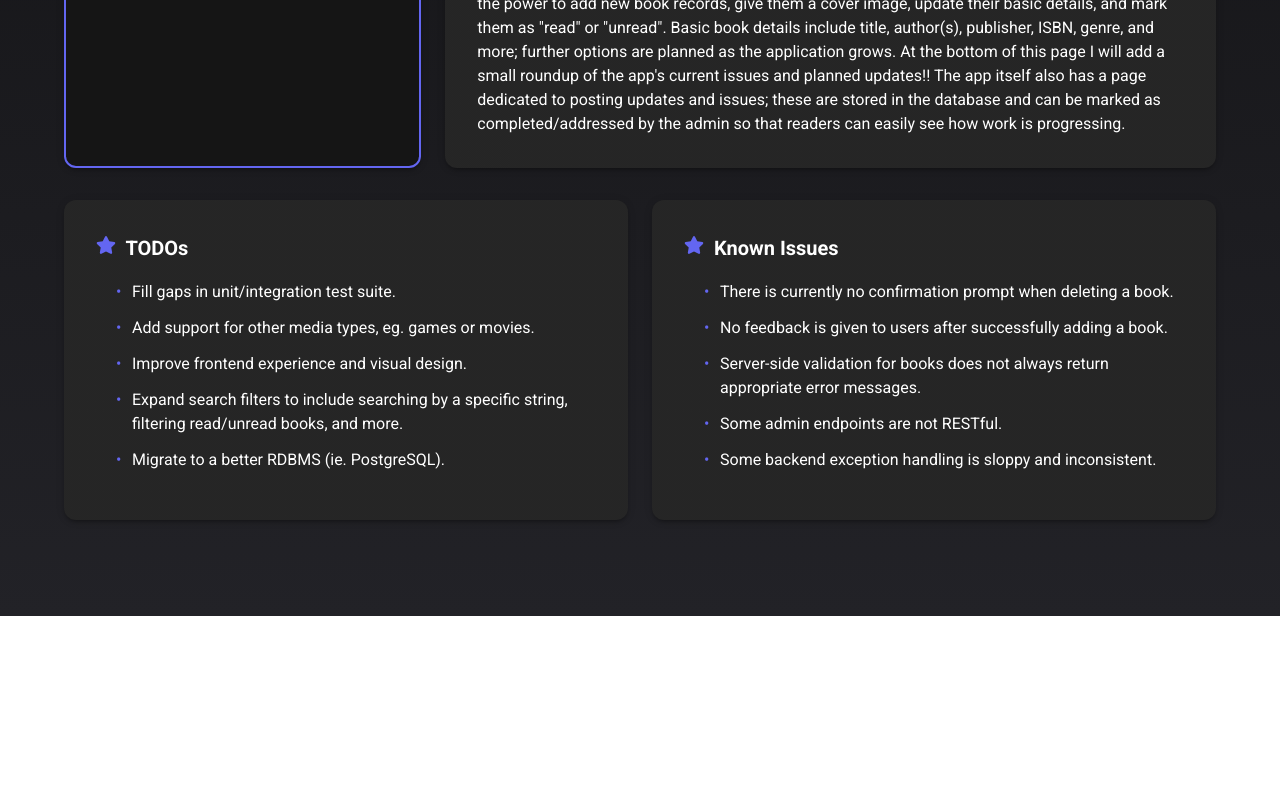
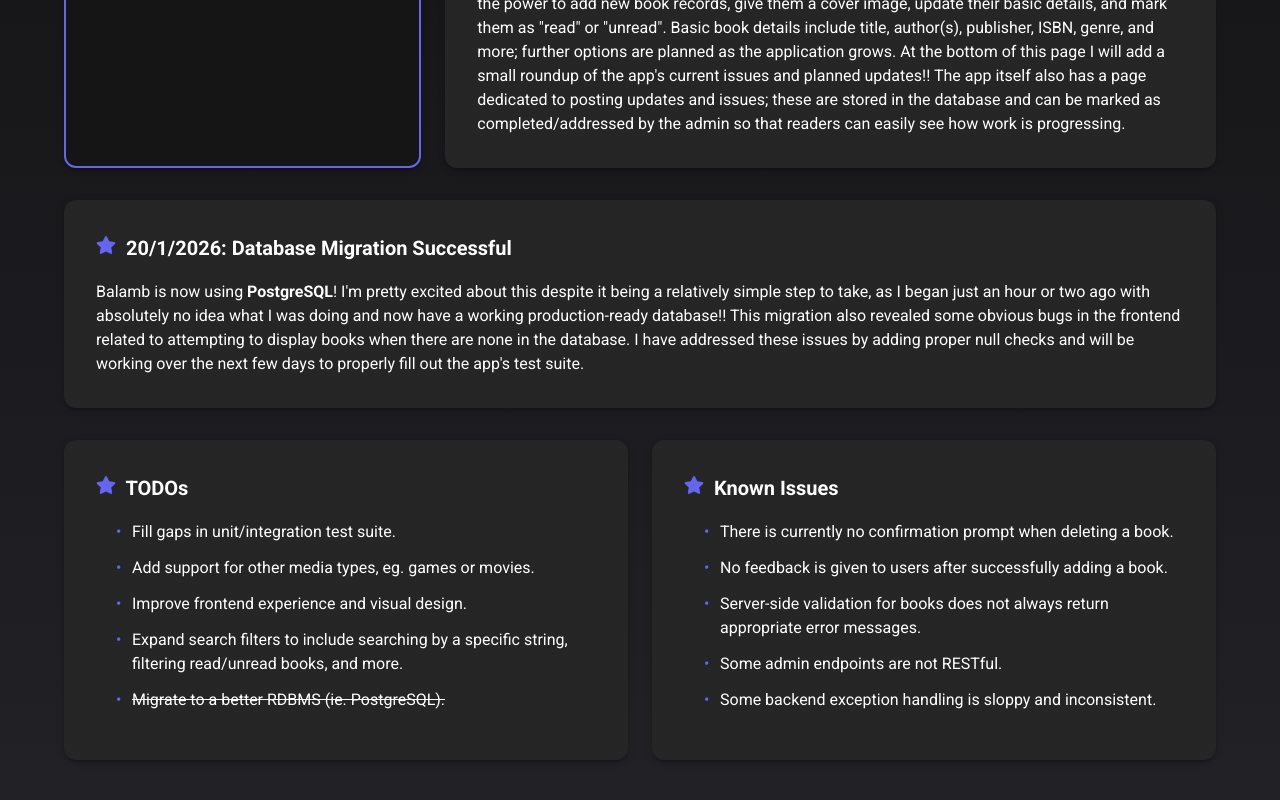
Before and after one commit to cosmo-memories/cosmo-memories.github.io, a React (Vite) app: page /projects/balamb in a window 1280 px wide. Shown: the part 924-1724 px from the top of the page. Before the commit the page ends 1540 px from the top, so only its background shows below. Built offline with nearby package versions, Linux system fonts and the light colour scheme.

Commit message:
Add update to Balamb

```diff
--- a/src/pages/projects/Balamb.tsx
+++ b/src/pages/projects/Balamb.tsx
@@ -65,6 +65,20 @@ function Balamb() {
             <Box sx={{ display: "flex", flexDirection: { xs: "column", md: "row" }, gap: 3, mb: 4 }}>
                 <Paper className="bounce" elevation={3} sx={{ flex: 2, p: 4, borderRadius: 3 }}>
                     <Typography variant="h6" fontWeight="bold" mb={2}>
+                        <FaStar className="star-icon" />&nbsp; 20/1/2026: Database Migration Successful
+                    </Typography>
+                    <Typography variant="body1" component="p">
+                        Balamb is now using <b>PostgreSQL</b>! I'm pretty excited about this despite it being a relatively simple step to take,
+                        as I began just an hour or two ago with absolutely no idea what I was doing and now have a working production-ready database!!
+                        This migration also revealed some obvious bugs in the frontend related to attempting to display books when there are none in the database.
+                        I have addressed these issues by adding proper null checks and will be working over the next few days to properly fill out the app's test suite.
+                    </Typography>
+                </Paper>
+            </Box>
+
+            <Box sx={{ display: "flex", flexDirection: { xs: "column", md: "row" }, gap: 3, mb: 4 }}>
+                <Paper className="bounce" elevation={3} sx={{ flex: 2, p: 4, borderRadius: 3 }}>
+                    <Typography variant="h6" fontWeight="bold" mb={2}>
                         <FaStar className="star-icon" />&nbsp; TODOs
                     </Typography>
                     <Typography variant="body1" component="p" sx={{ mb: 2 }}>
@@ -73,7 +87,7 @@ function Balamb() {
                             <li>Add support for other media types, eg. games or movies.</li>
                             <li>Improve frontend experience and visual design.</li>
                             <li>Expand search filters to include searching by a specific string, filtering read/unread books, and more.</li>
-                            <li>Migrate to a better RDBMS (ie. PostgreSQL).</li>
+                            <li><s>Migrate to a better RDBMS (ie. PostgreSQL).</s></li>
                         </ul>
                     </Typography>
                 </Paper>
```
